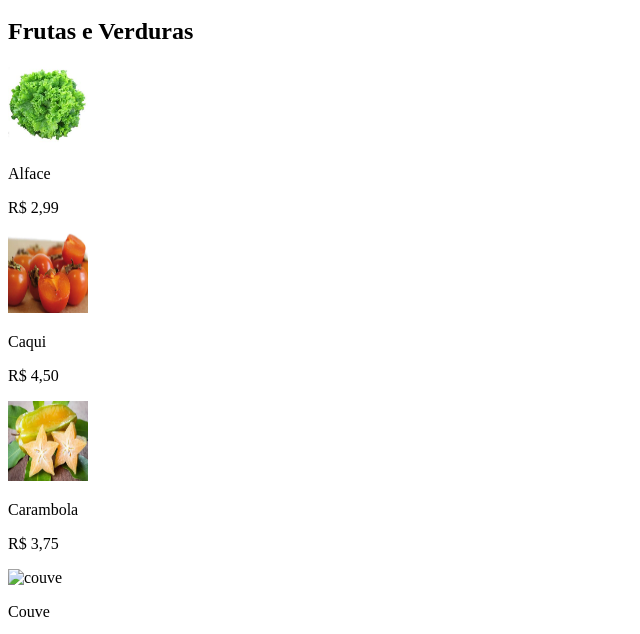
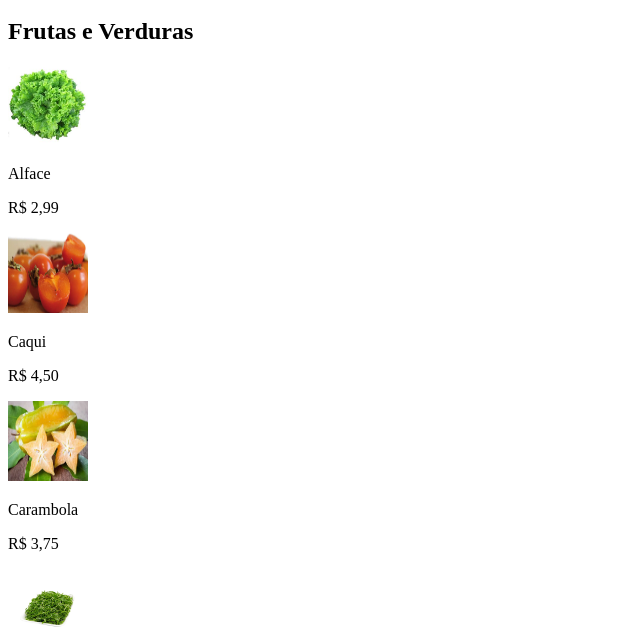
Before and after one commit to MateusGX/ads-fundamentos-web-fase-1, a plain HTML site: page index.html in a window 1280 px wide. Shown: the part 154-788 px from the top of the page, without its empty margins (0-640 px from the left). Drawn offline with Linux system fonts and the light colour scheme.

Commit message:
correção da caminho da imagem

```diff
--- a/index.html
+++ b/index.html
@@ -57,7 +57,7 @@
           </div>
           <div>
             <img
-              src="img/frutas-verduras/couve.jpg"
+              src="img/frutas-verduras/couve.png"
               alt="couve"
               width="80"
               height="80"
```
